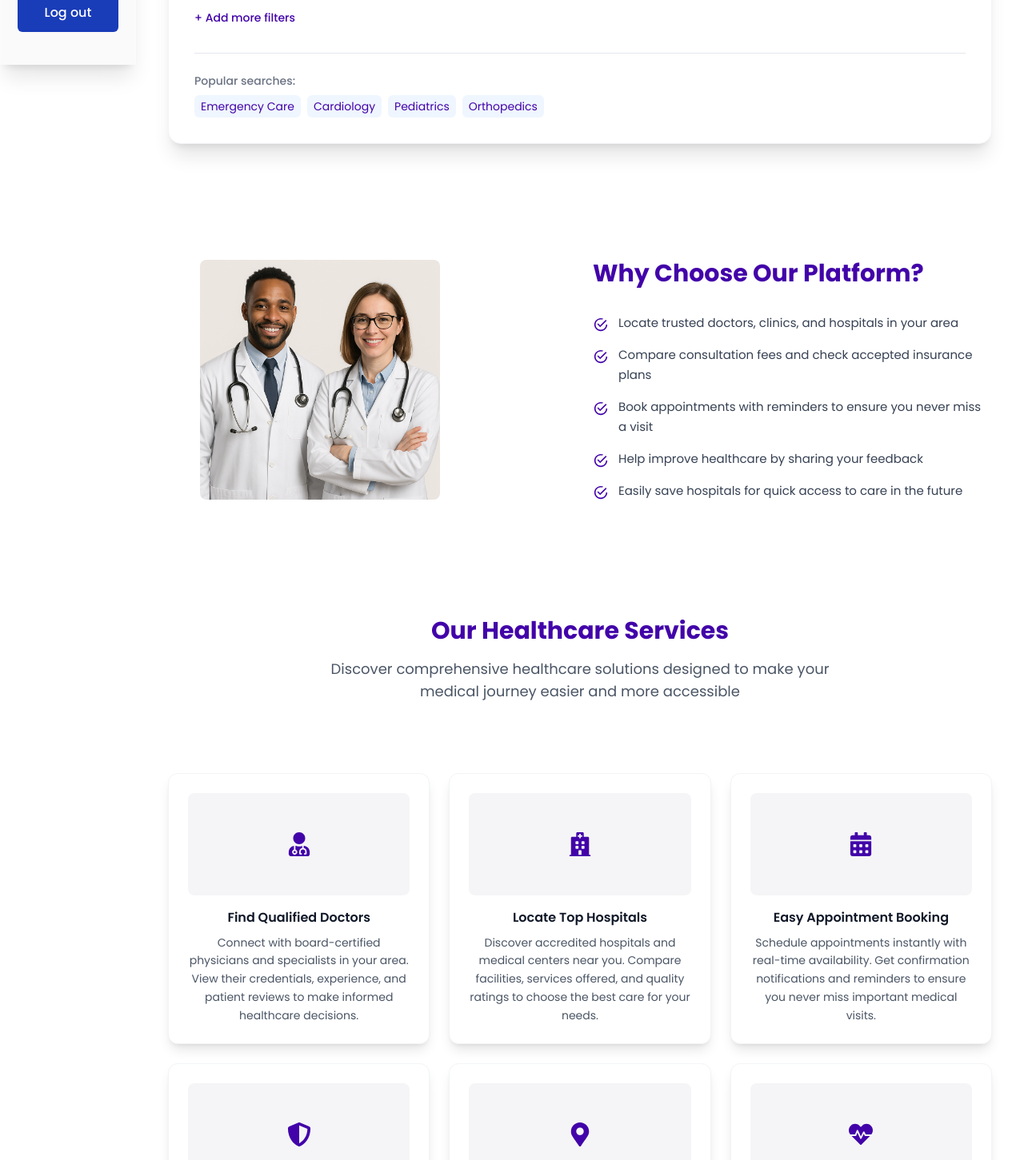
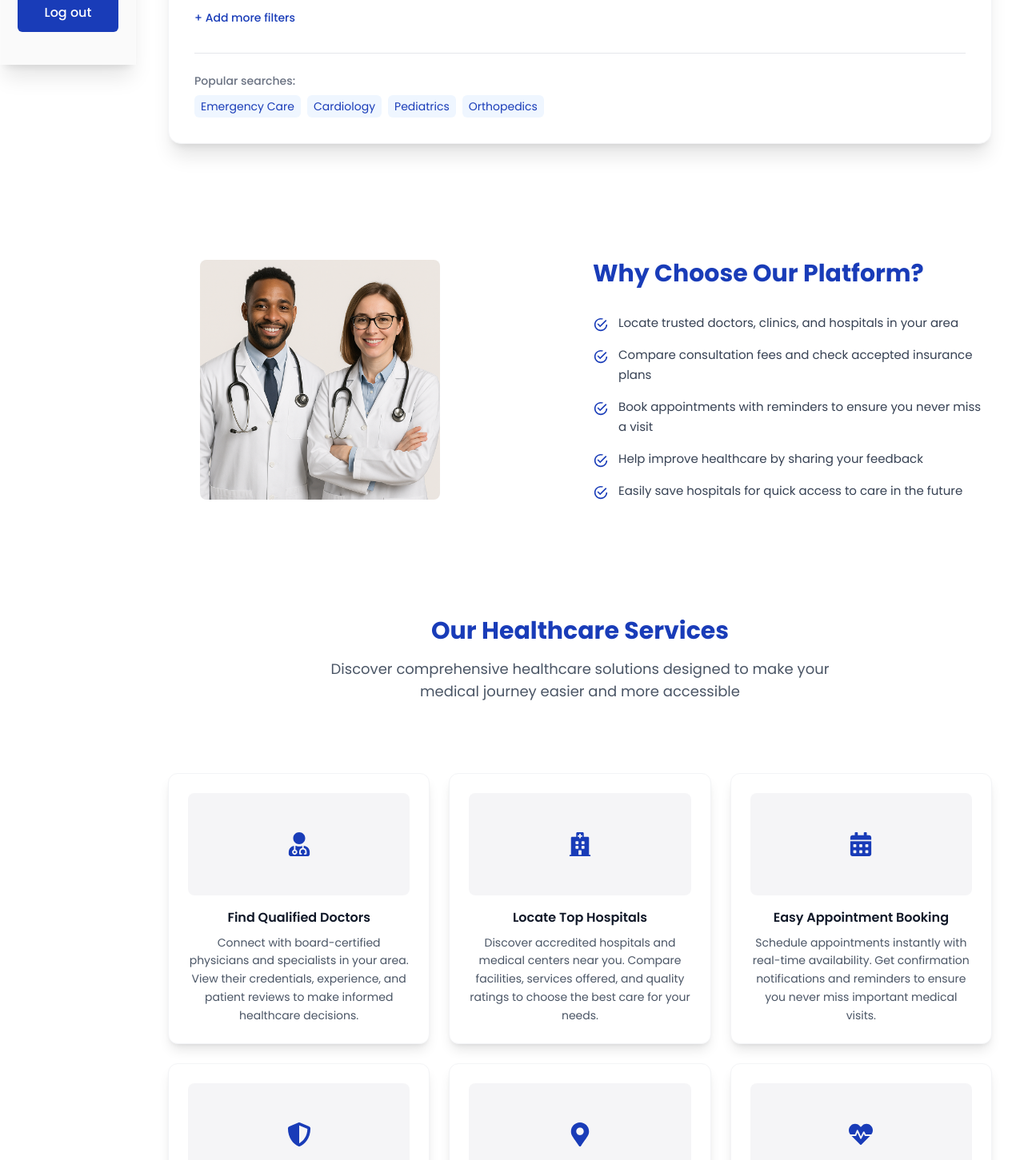
Before and after one commit to BusandCode/healthify, a Next.js app: page /dashboard in a window 1280 px wide. Shown: the part 719-2170 px from the top of the page at 80% size. Built offline with nearby package versions, Linux system fonts and the light colour scheme.

Commit message:
Change UI designs

```diff
--- a/app/dashboard/page.tsx
+++ b/app/dashboard/page.tsx
@@ -61,7 +61,7 @@ function FAQ() {
 
   return (
     <div className="w-full max-w-4xl mx-auto py-8 px-2 lg:px-4 sm:py-16">
-      <h2 className="text-2xl sm:text-3xl font-bold text-[#4203a9] text-center mb-8 sm:mb-12">
+      <h2 className="text-2xl sm:text-3xl font-bold text-blue-800 text-center mb-8 sm:mb-12">
         Frequently Asked Questions
       </h2>
 
@@ -108,32 +108,32 @@ function FAQ() {
 export default function HomePage() {
   const services = [
     {
-      icon: <FaUserMd className="text-2xl sm:text-3xl text-[#4203a9]" />,
+      icon: <FaUserMd className="text-2xl sm:text-3xl text-blue-800" />,
       title: "Find Qualified Doctors",
       description: "Connect with board-certified physicians and specialists in your area. View their credentials, experience, and patient reviews to make informed healthcare decisions."
     },
     {
-      icon: <FaHospital className="text-2xl sm:text-3xl text-[#4203a9]" />,
+      icon: <FaHospital className="text-2xl sm:text-3xl text-blue-800" />,
       title: "Locate Top Hospitals",
       description: "Discover accredited hospitals and medical centers near you. Compare facilities, services offered, and quality ratings to choose the best care for your needs."
     },
     {
-      icon: <FaCalendarAlt className="text-2xl sm:text-3xl text-[#4203a9]" />,
+      icon: <FaCalendarAlt className="text-2xl sm:text-3xl text-blue-800" />,
       title: "Easy Appointment Booking",
       description: "Schedule appointments instantly with real-time availability. Get confirmation notifications and reminders to ensure you never miss important medical visits."
     },
     {
-      icon: <FaShieldAlt className="text-2xl sm:text-3xl text-[#4203a9]" />,
+      icon: <FaShieldAlt className="text-2xl sm:text-3xl text-blue-800" />,
       title: "Insurance Verification",
       description: "Check which providers accept your insurance plan before booking. Avoid surprise bills and ensure your coverage is accepted at your chosen healthcare facility."
     },
     {
-      icon: <FaMapMarkerAlt className="text-2xl sm:text-3xl text-[#4203a9]" />,
+      icon: <FaMapMarkerAlt className="text-2xl sm:text-3xl text-blue-800" />,
       title: "Location-Based Search",
       description: "Find healthcare providers by distance, neighborhood, or specific address. Get directions, parking information, and public transit options for easy access."
     },
     {
-      icon: <FaHeartbeat className="text-2xl sm:text-3xl text-[#4203a9]" />,
+      icon: <FaHeartbeat className="text-2xl sm:text-3xl text-blue-800" />,
       title: "Emergency Care Locator",
       description: "Quickly locate the nearest emergency rooms and urgent care centers. Access critical information like wait times and specialized emergency services available."
     }
@@ -155,7 +155,7 @@ export default function HomePage() {
           {/* Description */}
           <div className='flex justify-center items-center gap-4 sm:gap-1 flex-col lg:flex-row w-full'>
             <div className="text-center lg:text-left">
-              <h1 className='font-semibold text-[24px] sm:text-[32px] md:text-[40px] lg:text-[55px] lg:max-w-[800px] text-[#4203a9] leading-tight px-2 sm:px-0'>
+              <h1 className='font-semibold text-[24px] sm:text-[32px] md:text-[40px] lg:text-[55px] lg:max-w-[800px] text-blue-800 leading-tight px-2 sm:px-0'>
                 Your Path to Affordable Healthcare Starts Here
               </h1>
               <p className='text-[#333333] text-[16px] sm:text-[18px] lg:text-[20px] font-medium max-w-[600px] mx-auto lg:mx-0 leading-relaxed mt-3 sm:mt-4 px-2 sm:px-0'>
@@ -194,14 +194,14 @@ export default function HomePage() {
 
               {/* Right side - Content */}
               <div className="flex justify-center items-center lg:items-start flex-col space-y-4 sm:space-y-6 order-1 lg:order-2 px-2 sm:px-0">
-                <h2 className="text-2xl sm:text-3xl font-bold text-[#4203a9] mb-4 sm:mb-8 text-center">
+                <h2 className="text-2xl sm:text-3xl font-bold text-blue-800 mb-4 sm:mb-8 text-center">
                   Why Choose Our Platform?
                 </h2>
 
                 <div className="space-y-3 sm:space-y-4">
                   <div className="flex items-start gap-3">
                     <div className="flex-shrink-0 mt-1">
-                      <IoMdCheckmarkCircleOutline className="text-[#4203a9] text-lg sm:text-xl" />
+                      <IoMdCheckmarkCircleOutline className="text-blue-800 text-lg sm:text-xl" />
                     </div>
                     <p className="text-gray-700 text-[14px] sm:text-[15px] leading-relaxed">
                       Locate trusted doctors, clinics, and hospitals in your area
@@ -210,7 +210,7 @@ export default function HomePage() {
 
                   <div className="flex items-start gap-3">
                     <div className="flex-shrink-0 mt-1">
-                      <IoMdCheckmarkCircleOutline className="text-[#4203a9] text-lg sm:text-xl" />
+                      <IoMdCheckmarkCircleOutline className="text-blue-800 text-lg sm:text-xl" />
                     </div>
                     <p className="text-gray-700 text-[14px] sm:text-[15px] leading-relaxed">
                       Compare consultation fees and check accepted insurance plans
@@ -219,7 +219,7 @@ export default function HomePage() {
 
                   <div className="flex items-start gap-3">
                     <div className="flex-shrink-0 mt-1">
-                      <IoMdCheckmarkCircleOutline className="text-[#4203a9] text-lg sm:text-xl" />
+                      <IoMdCheckmarkCircleOutline className="text-blue-800 text-lg sm:text-xl" />
                     </div>
                     <p className="text-gray-700 text-[14px] sm:text-[15px] leading-relaxed">
                       Book appointments with reminders to ensure you never miss a visit
@@ -228,7 +228,7 @@ export default function HomePage() {
 
                   <div className="flex items-start gap-3">
                     <div className="flex-shrink-0 mt-1">
-                      <IoMdCheckmarkCircleOutline className="text-[#4203a9] text-lg sm:text-xl" />
+                      <IoMdCheckmarkCircleOutline className="text-blue-800 text-lg sm:text-xl" />
                     </div>
                     <p className="text-gray-700 text-[14px] sm:text-[15px] leading-relaxed">
                       Help improve healthcare by sharing your feedback
@@ -237,7 +237,7 @@ export default function HomePage() {
 
                   <div className="flex items-start gap-3">
                     <div className="flex-shrink-0 mt-1">
-                      <IoMdCheckmarkCircleOutline className="text-[#4203a9] text-lg sm:text-xl" />
+                      <IoMdCheckmarkCircleOutline className="text-blue-800 text-lg sm:text-xl" />
                     </div>
                     <p className="text-gray-700 text-[14px] sm:text-[15px] leading-relaxed">
                       Easily save hospitals for quick access to care in the future
@@ -250,7 +250,7 @@ export default function HomePage() {
 
           {/* Services Section Title */}
           <div className="w-full text-center mt-8 sm:mt-16">
-            <h2 className="text-2xl sm:text-3xl font-bold text-[#4203a9] mb-4">
+            <h2 className="text-2xl sm:text-3xl font-bold text-blue-800 mb-4">
               Our Healthcare Services
             </h2>
             <p className="text-gray-600 text-base sm:text-lg max-w-2xl mx-auto">
--- a/app/forgot-password/page.js
+++ b/app/forgot-password/page.js
@@ -32,7 +32,7 @@ const ForgotPasswordPage = () => {
       <div className='flex max-w-fit mx-auto md:mx-0 flex-col min-h-screen justify-center items-center px-5'>
         <div className='flex justify-center items-start flex-col w-full max-w-[500px]'>
           {/* Header */}
-          <h2 className='text-[24px] md:text-[28px] font-semibold text-[#4203a9] mb-4'>
+          <h2 className='text-[24px] md:text-[28px] font-semibold text-blue-800 mb-4'>
             Forgot Password
           </h2>
 
@@ -71,7 +71,7 @@ const ForgotPasswordPage = () => {
               <span className='text-gray-600 text-[14px]'>
                 Remember your Password?{' '}
                 <Link href="/login"
-                  className='text-[#4203a9] font-medium hover:underline cursor-pointer'
+                  className='text-blue-800 font-medium hover:underline cursor-pointer'
                 >
                   Log In Here
                 </Link>
--- a/components/HospitalCard.js
+++ b/components/HospitalCard.js
@@ -129,7 +129,7 @@ const HospitalCard = () => {
   return (
     <div>
     <div className="px-4 py-4 sm:py-6 max-w-7xl mx-auto">
-      <h1 className='font-semibold mb-8 lg:mb-6 text-xl sm:text-2xl md:text-3xl lg:text-4xl text-[#4203a9] leading-tight'>
+      <h1 className='font-semibold mb-8 lg:mb-6 text-xl sm:text-2xl md:text-3xl lg:text-4xl text-blue-800 leading-tight'>
         Find Healthcare Services
       </h1>
 
@@ -163,7 +163,7 @@ const HospitalCard = () => {
          justify-center gap-2 bg-[#D9D9D9] border border-gray-300 rounded-[5px]
          text-[#2C2C2C] hover:bg-gray-100 transition w-full">
          <SlidersHorizontal size={18} className='text-blue-600 text-[20px] w-[16px] h-[18px]' />
-         {/* <SlidersHorizontal size={16} className='text-[#4203a9]' />  */}
+         {/* <SlidersHorizontal size={16} className='text-blue-800' />  */}
         <span className="sm:inline">Advanced Filters</span>
         {/* <span className="sm:hidden ">Filters</span> */}
          </button>
--- a/components/HospitalSearch.js
+++ b/components/HospitalSearch.js
@@ -85,7 +85,7 @@ const HospitalSearch = () => {
         </div>
 
         {/* Add more filters button */}
-        <button className="text-[#4203a9] hover:text-[#4203a9]/80 font-medium text-xs sm:text-sm transition-colors duration-200">
+        <button className="text-blue-800 hover:text-blue-800/80 font-medium text-xs sm:text-sm transition-colors duration-200">
           + Add more filters
         </button>
       </div>
@@ -99,7 +99,7 @@ const HospitalSearch = () => {
               <button
                 key={index}
                 onClick={() => setSearchQuery(term)}
-                className="text-[#4203a9] hover:text-[#4203a9]/80 hover:underline transition-colors duration-200 text-xs sm:text-sm bg-blue-50 hover:bg-blue-100 px-2 py-1 rounded-md"
+                className="text-blue-800 hover:text-blue-800/80 hover:underline transition-colors duration-200 text-xs sm:text-sm bg-blue-50 hover:bg-blue-100 px-2 py-1 rounded-md"
               >
                 {term}
               </button>
```
